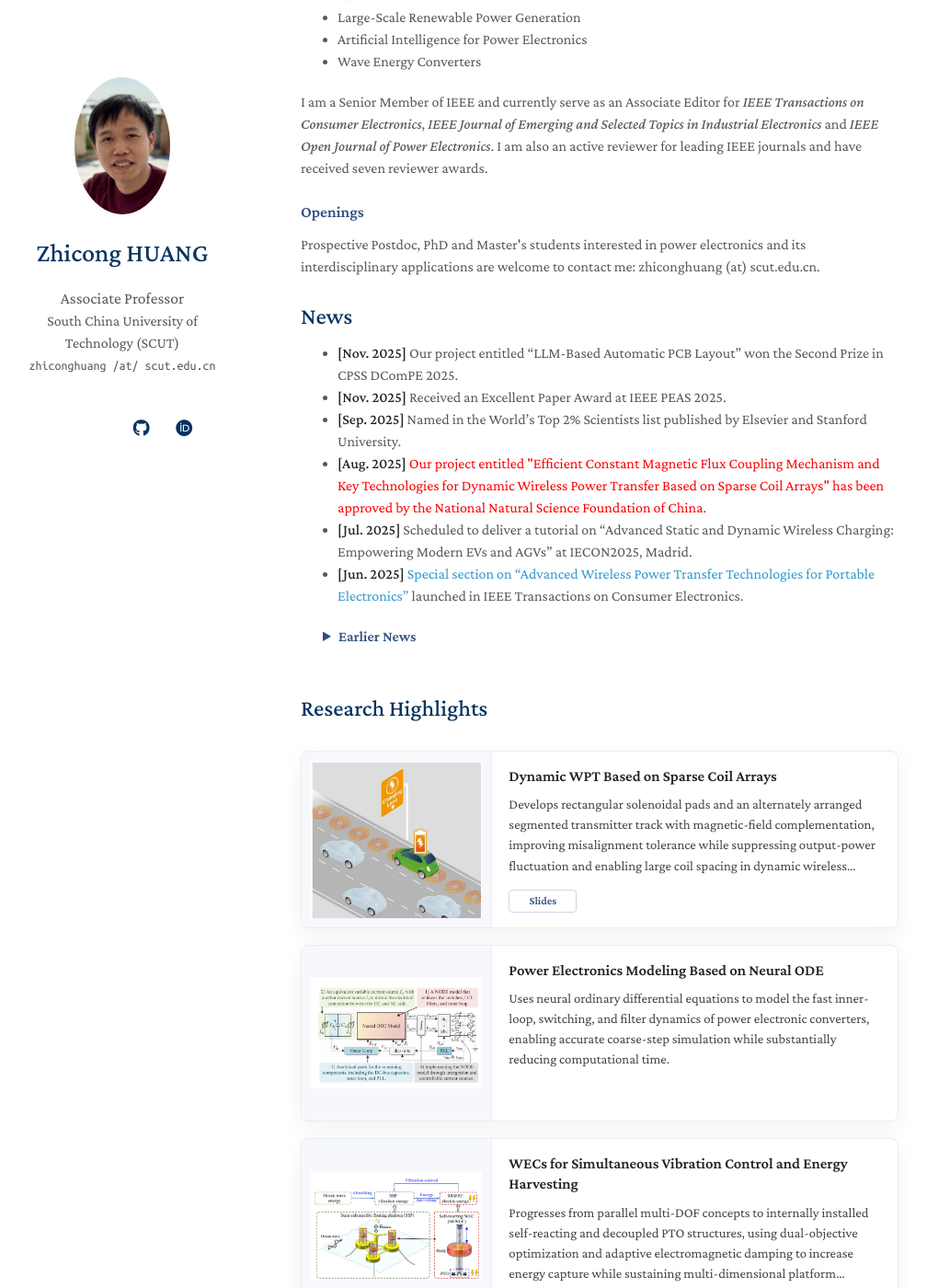
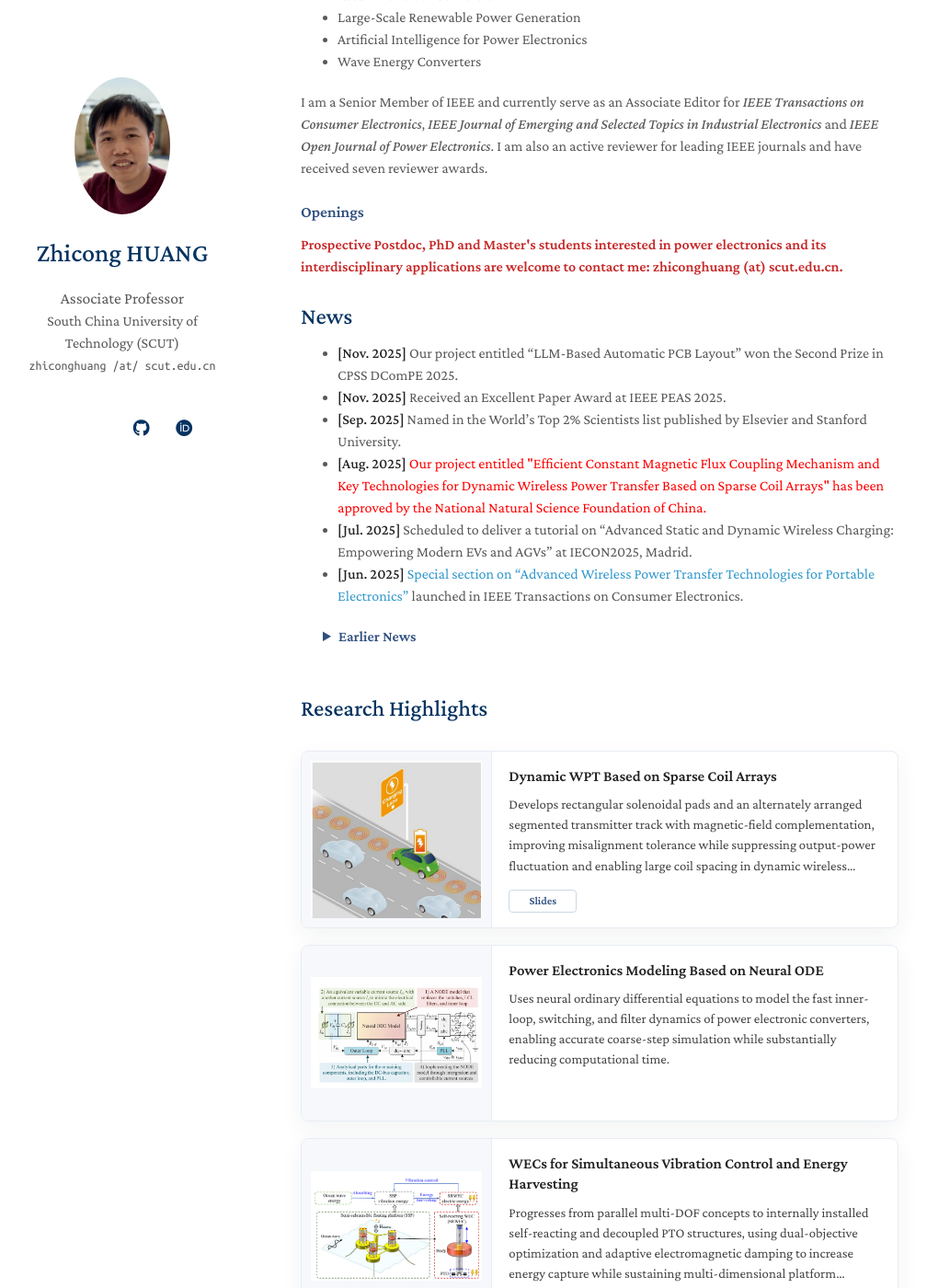
Before and after one commit to forwardhuang/forwardhuang.github.io, a Jekyll site: the page built from index.md, in a window 1280 px wide and 1400 px high, scrolled down 314 px. Shown: the whole window at 92% size, without its empty margins (143-1151 px from the left). Built offline with Jekyll 4.4.1, drawn with Linux system fonts in a browser that asks for light colours; a style sheet for code colours, icons or effects is not loaded; our own code applies the rules of GitHub Pages for plain Markdown files.

Commit message:
Emphasize openings notice

```diff
--- a/assets/css/style.scss
+++ b/assets/css/style.scss
@@ -17,6 +17,11 @@
 
 .openings-note {
   margin: 0;
+}
+
+.openings-emphasis {
+  color: #c62828;
+  font-weight: 700;
 }
 
 .earlier-news {
--- a/index.md
+++ b/index.md
@@ -16,7 +16,7 @@ I am a Senior Member of IEEE and currently serve as an Associate Editor for *IEE
 
 <h3 id="openings" class="subsection-title openings-title">Openings</h3>
 
-<p class="openings-note">Prospective Postdoc, PhD and Master's students interested in power electronics and its interdisciplinary applications are welcome to contact me: zhiconghuang (at) scut.edu.cn.</p>
+<p class="openings-note openings-emphasis">Prospective Postdoc, PhD and Master's students interested in power electronics and its interdisciplinary applications are welcome to contact me: zhiconghuang (at) scut.edu.cn.</p>
 
 <h2 id="news" class="section-title news-section-title">News</h2>
 
```
